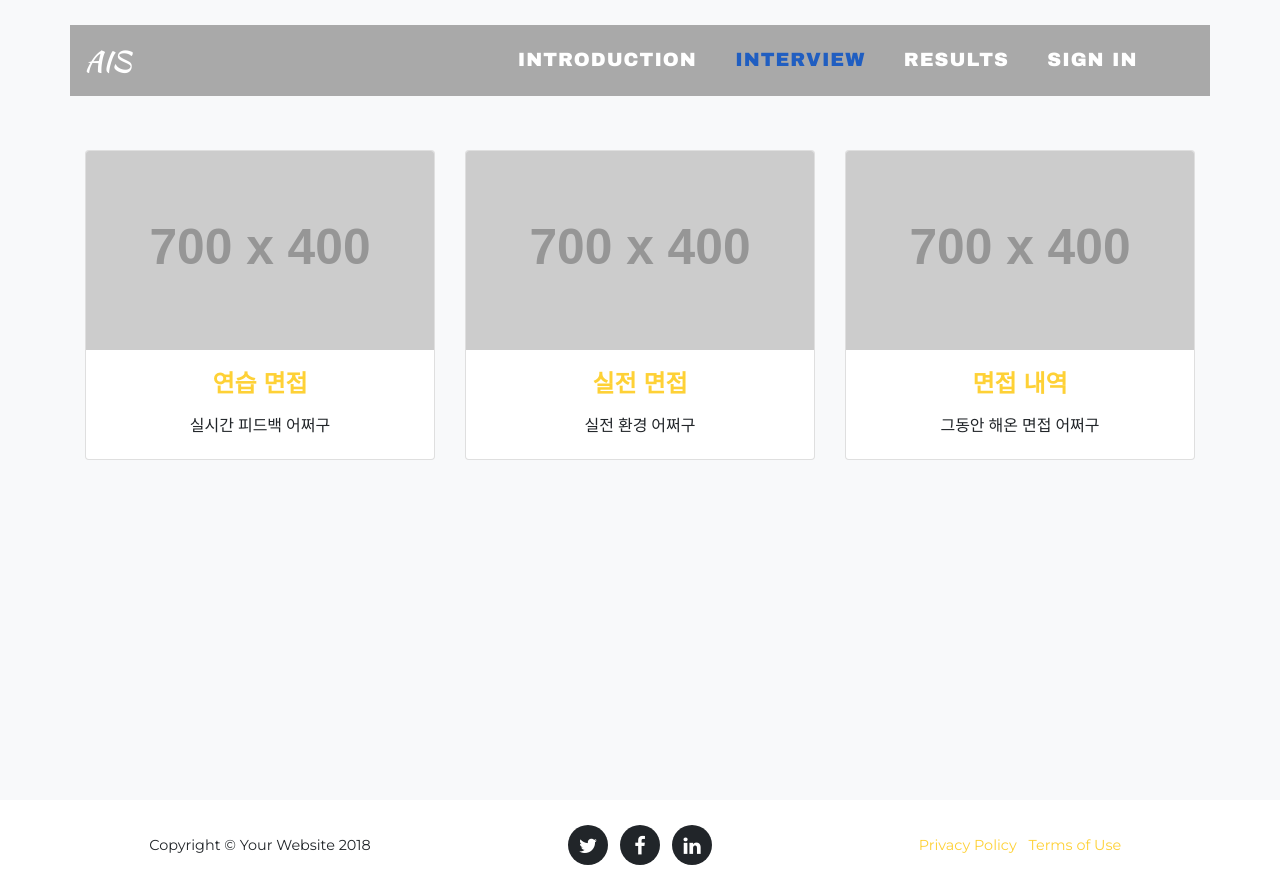
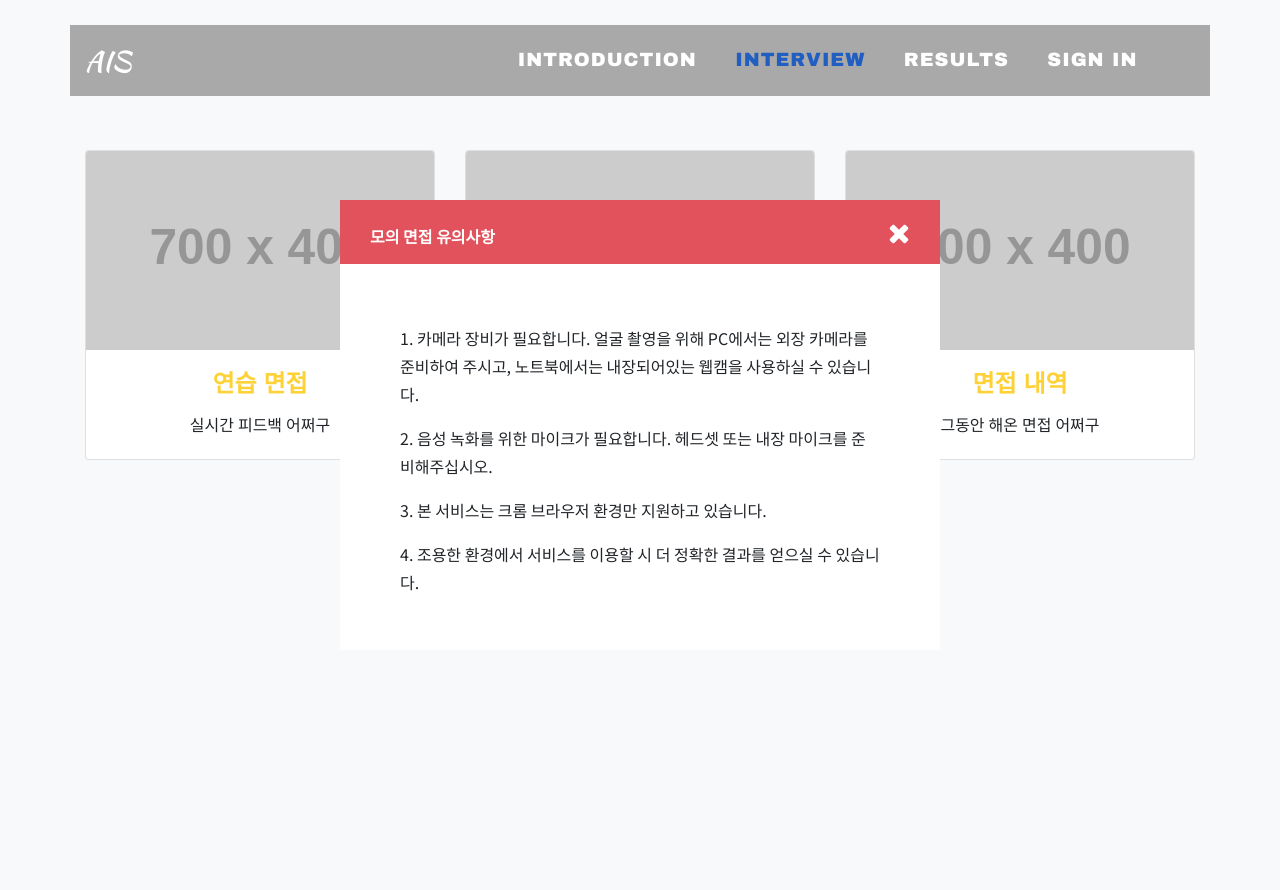
Before and after one commit to daegweon/ai_interview_simulator, a Django app: page /interviews/ in a window 1280 px wide. After the commit the page ends 591 px from the top, so only its background shows below. Run offline with Django 3.2, Linux system fonts and the light colour scheme; grey boxes labelled with a size stand in for pictures from a placeholder-image service; some libraries are stand-ins or nearby versions; some web fonts are replaced.

Commit message:
solve login problem and make service guide page

```diff
--- /dev/null
+++ b/project/static/css/guide_modal.css
@@ -0,0 +1,96 @@
+@import url(https://fonts.googleapis.com/css?family=Montserrat:400,700);
+@import url(//fonts.googleapis.com/earlyaccess/notosanskr.css);
+
+html, body {
+  width: 100%;
+  height: 100%;
+  margin: 0;
+}
+
+.page-wrapper {
+  width: 100%;
+  height: 100%;
+  background: url(https://goo.gl/OeVhun) center no-repeat;
+  background-size: cover;
+}
+
+.blur-it {
+  filter: blur(4px);
+}
+
+a.btn {
+  width: 200px;
+  padding: 18px 0;
+  position: absolute;
+  top: 50%;
+  left: 50%;
+  transform: translate(-50%, -50%);
+  font-family: 'Montserrat', Arial, Helvetica, sans-serif;
+  font-weight: 700;
+  text-align: center;
+  text-decoration: none;
+  text-transform: uppercase;
+  color: #fff;
+  border-radius: 0;
+  background: #e2525c;
+}
+
+.modal-wrapper {
+  width: 100%;
+  height: 100%;
+  position: fixed;
+  top: 0;
+  left: 0;
+  opacity: 0;
+  transition: all 0.25s ease-in-out;
+}
+
+.modal-wrapper.open {
+  opacity: 1;
+  visibility: visible;
+}
+
+.modal {
+  width: 600px;
+  height: 450px;
+  display: block;
+  margin: 50% 0 0 -300px;
+  position: relative;
+  top: 50%;
+  left: 50%;
+  background: #fff;
+  opacity: 0;
+  transition: all 0.5s ease-in-out;
+}
+
+.modal-wrapper.open .modal {
+  margin-top: -200px;
+  opacity: 1;
+}
+
+.head {
+  width: 100%;
+  height: 64px;
+  padding: 12px 30px;
+  overflow: hidden;
+  background: #e2525c;
+}
+
+.modal-title{
+  position: relative;
+  top:30%;
+  width:50%;
+  color:#fff;
+  font-family: 'Noto Sans KR', sans-serif;
+}
+.btn-close {
+  font-size: 28px;
+  display: block;
+  float: right;
+  color: #fff;
+}
+
+.content {
+  padding: 10%;
+  font-family: 'Noto Sans KR', sans-serif;
+}
--- a/project/static/js/authentication.js
+++ b/project/static/js/authentication.js
@@ -33,7 +33,9 @@ function getCookie(name) {
             if(data=="loginerror"){
                 alert("아이디 혹은 비밀번호가 잘못되었습니다.");
             }
-            window.location.replace('/');
+            else{
+                window.location.replace('/interviews');
+            }
         });
     });
 
--- a/project/templates/project/mainpagetest.html
+++ b/project/templates/project/mainpagetest.html
@@ -16,6 +16,7 @@
 
   <!-- Custom fonts for this template -->
   <link href='{%static "vendor/font-awesome/css/font-awesome.min.css" %}' rel="stylesheet" type="text/css">
+  <link href='{%static "css/guide_modal.css" %}' rel="stylesheet" type="text/css">
   <link href="https://fonts.googleapis.com/css?family=Montserrat:400,700" rel="stylesheet" type="text/css">
   <link href='https://fonts.googleapis.com/css?family=Kaushan+Script' rel='stylesheet' type='text/css'>
   <link href='https://fonts.googleapis.com/css?family=Droid+Serif:400,700,400italic,700italic' rel='stylesheet' type='text/css'>
@@ -114,6 +115,22 @@
     </div>
   </section>
 
+  <div class="modal-wrapper open">
+    <div class="modal">
+      <div class="head">
+        <a class="btn-close trigger" href="#">
+          <i class="fa fa-times" aria-hidden="true"></i>
+        </a>
+        <h6 class="modal-title"> 모의 면접 유의사항 </h6>
+      </div>
+      <div class="content">
+          <p>1. 카메라 장비가 필요합니다. 얼굴 촬영을 위해 PC에서는 외장 카메라를 준비하여 주시고, 노트북에서는 내장되어있는 웹캠을 사용하실 수 있습니다.</p>
+          <p>2. 음성 녹화를 위한 마이크가 필요합니다. 헤드셋 또는 내장 마이크를 준비해주십시오.</p>
+          <p>3. 본 서비스는 크롬 브라우저 환경만 지원하고 있습니다.</p>
+          <p>4. 조용한 환경에서 서비스를 이용할 시 더 정확한 결과를 얻으실 수 있습니다.</p>
+      </div>
+    </div>
+  </div>
 
   <!-- Footer -->
   <footer>
@@ -164,7 +181,13 @@
 
   <!-- Custom scripts for this template -->
   <script src='{%static "js/agency.min.js" %}'></script>
-
+  <script>
+  $( document ).ready(function() {
+      $('.btn-close').click(function(){
+        $(".modal-wrapper").toggleClass("open");
+      });
+  });
+  </script>
 </body>
 
 </html>
```
